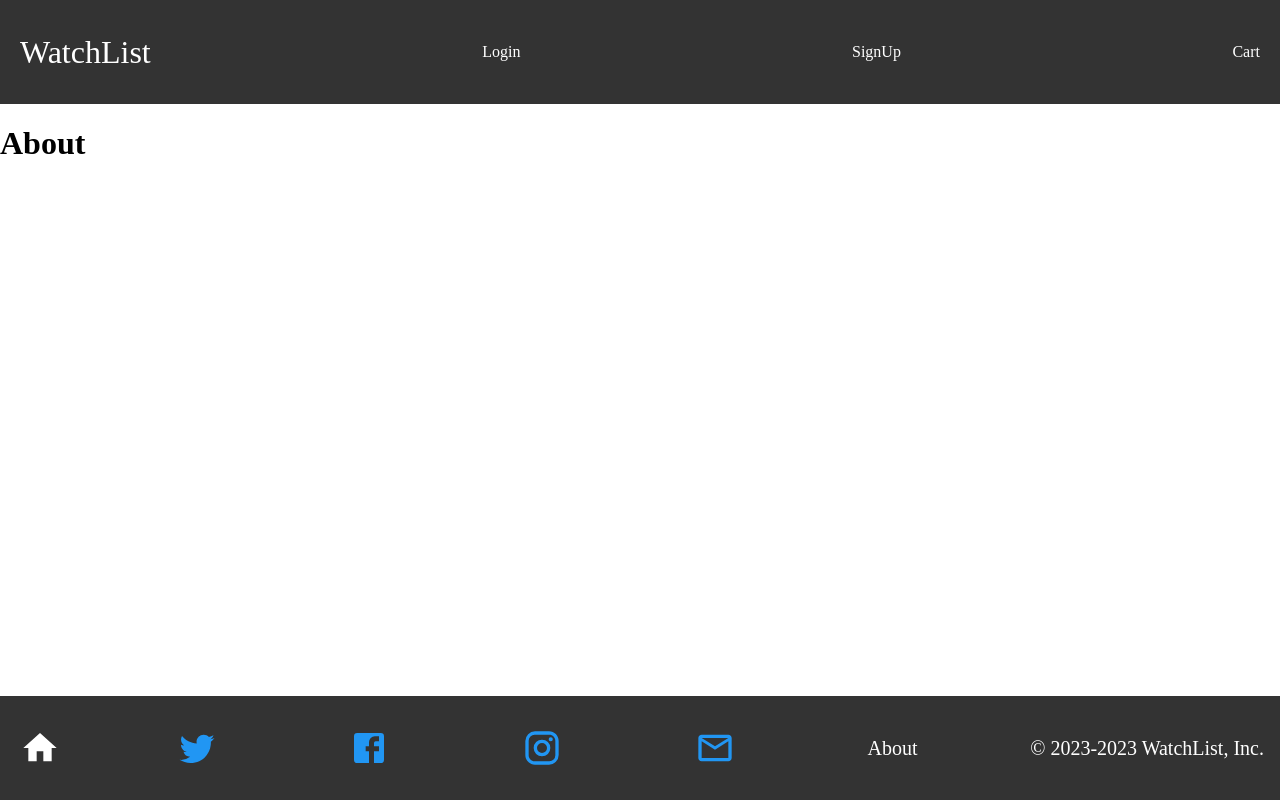
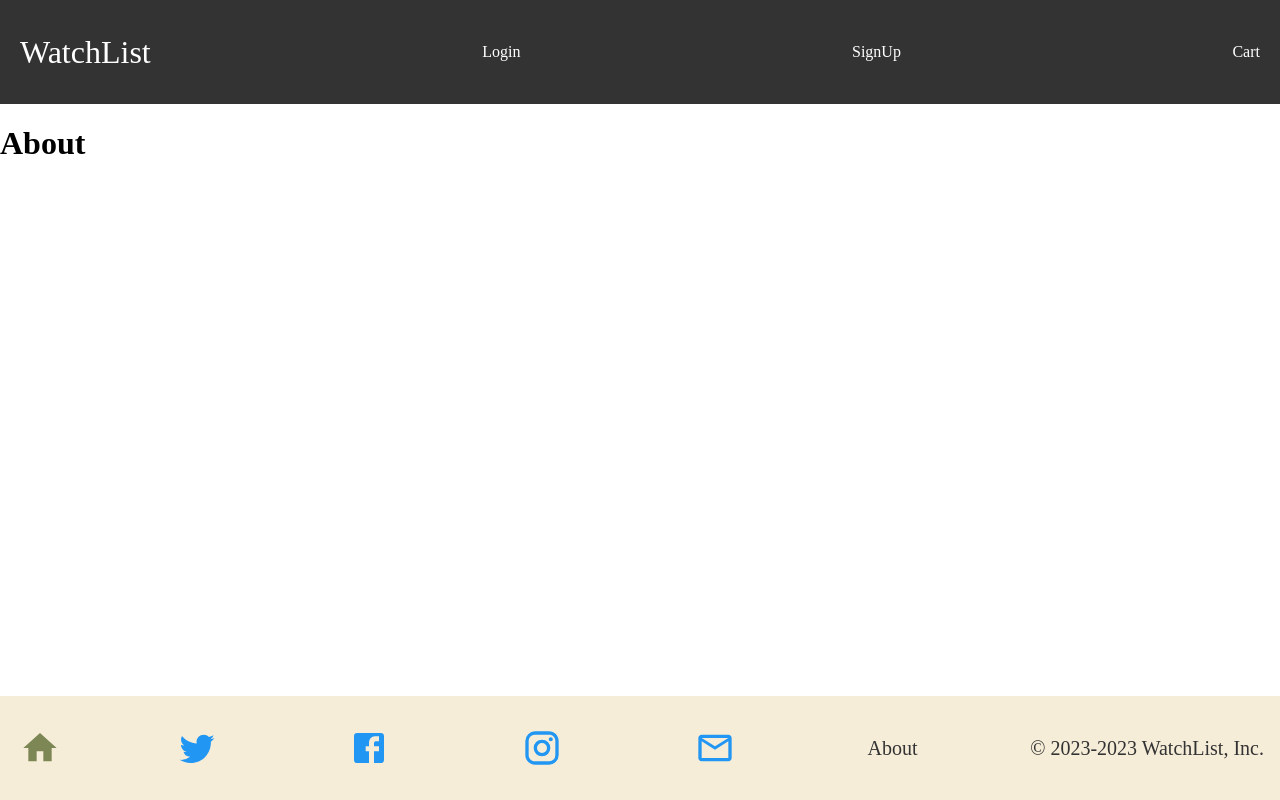
Before and after one commit to blujay0/WatchList, a React (Create React App) app in the folder client/: page /about in a window 1280 px wide. Built offline with nearby package versions, Linux system fonts and the light colour scheme.

Commit message:
change footer style

```diff
--- a/client/src/components/Footer.css
+++ b/client/src/components/Footer.css
@@ -7,8 +7,8 @@ body {
 }
 
 .footer {
-  background-color: #333;
-  color: white;
+  background-color: #F6EDD9;
+  color: #333;
   display: flex;
   height: 6.5em;
   justify-content: space-between;
--- a/client/src/components/Footer.js
+++ b/client/src/components/Footer.js
@@ -12,7 +12,7 @@ const Footer = () => {
     <footer className="footer">
 
       <IconButton component={Link} to={{ pathname: '/' }} rel='noopener noreferrer'>
-        <Home sx={{ color: "white", fontSize: 40 }} />
+        <Home sx={{ color: "#7D8655", fontSize: 40 }} />
       </ IconButton>
 
 
```
